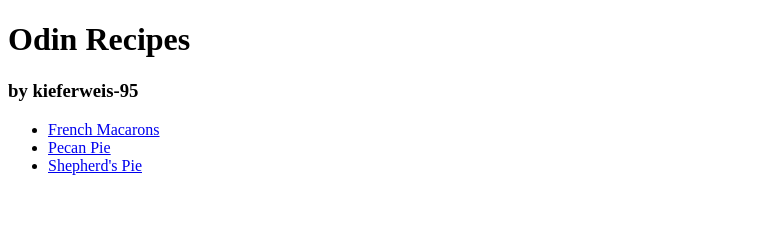
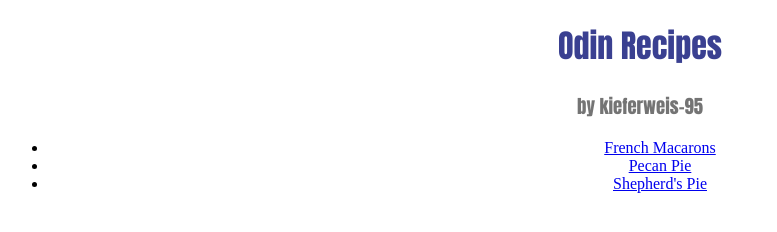
Before and after one commit to kiefer-dev/odin-recipes, a plain HTML site: page index.html in a window 1280 px wide. Shown: the whole page, without its empty margins (0-777 px from the left). Drawn offline with Linux system fonts and the light colour scheme.

Commit message:
Added basic CSS styling to each of the pages, using a stylesheet (style.css).

```diff
--- a/index.html
+++ b/index.html
@@ -4,14 +4,15 @@
         <!-- https://kieferweis-95.github.io/odin-recipes/ -->
         <title>Odin Recipes</title>
         <meta charset="UTF-8">
+        <link rel="stylesheet" href="./style.css"
     </head>
 
     <body>
         <h1>Odin Recipes</h1>
         <h3>by kieferweis-95</h2>
         <ul>
-            <li><a href="./recipes/french-macaron.html">French Macarons</a></li>
-            <li><a href="./recipes/pecan-pie.html">Pecan Pie</a></li>
-            <li><a href="./recipes/shepherds-pie.html">Shepherd's Pie</a></li>
+            <li class="center"><a href="./recipes/french-macaron.html">French Macarons</a></li>
+            <li class="center"><a href="./recipes/pecan-pie.html">Pecan Pie</a></li>
+            <li class="center"><a href="./recipes/shepherds-pie.html">Shepherd's Pie</a></li>
     </body>
 </html>
--- /dev/null
+++ b/style.css
@@ -0,0 +1,24 @@
+h1 {
+    color: rgb(58, 64, 145);
+    text-align: center;
+    font-family:Impact, Haettenschweiler, 'Arial Narrow Bold', sans-serif;
+}
+
+h2 {
+    font-family:Impact, Haettenschweiler, 'Arial Narrow Bold', sans-serif;
+}
+
+h3 {
+    color: rgb(116, 116, 116);
+    text-align: center;
+    font-family:Impact, Haettenschweiler, 'Arial Narrow Bold', sans-serif;
+}
+
+img {
+    width: 500px;
+    height: auto;
+}
+
+.center {
+    text-align: center;
+}
```
Also changed, not shown: recipes/french-macaron.html (+1 -0 lines), recipes/pecan-pie.html (+1 -0 lines), recipes/shepherds-pie.html (+1 -0 lines).
